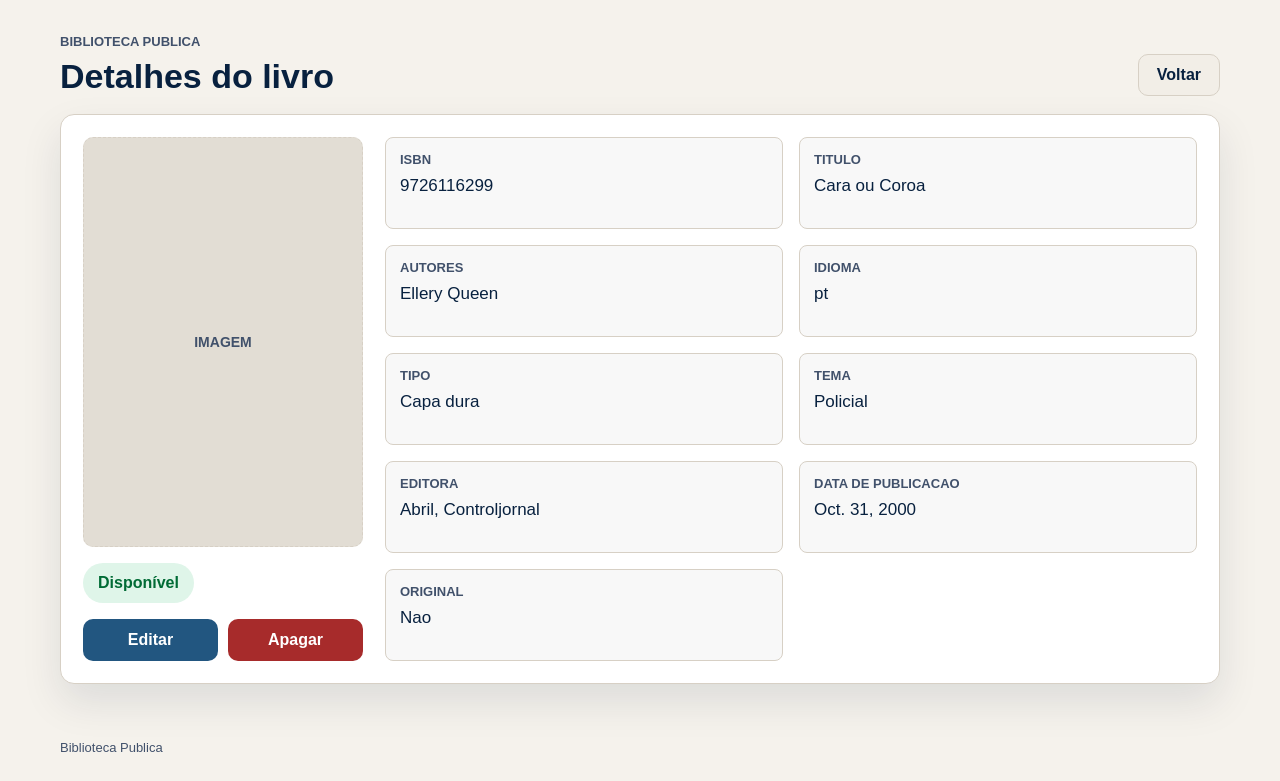
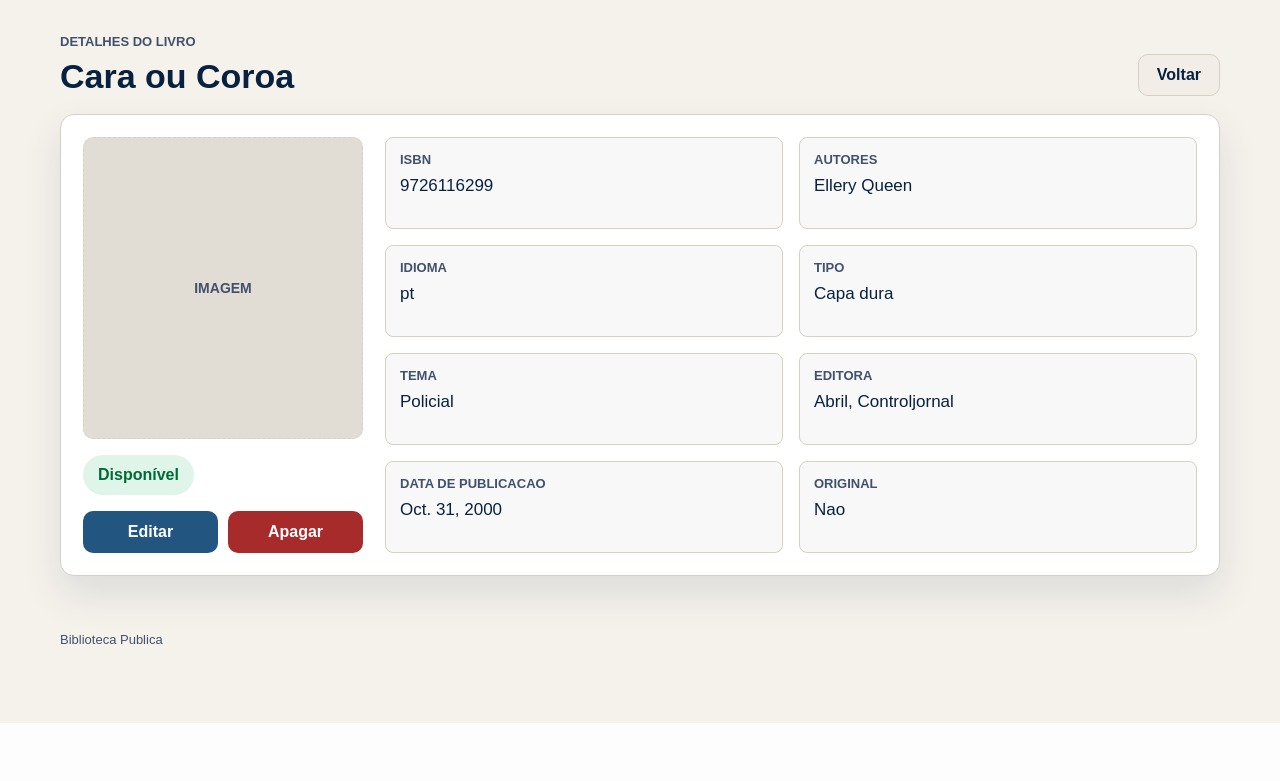
Before and after one commit to Luis-AFO-Gomes/GSI25_P2_biblioteca, a Django app: page /livros/livro/9726116299/ in a window 1280 px wide. Shown: the part 77-858 px from the top of the page. After the commit the page ends 800 px from the top, so only its background shows below. Run offline with Django 5.2, Linux system fonts and the light colour scheme; data comes from the database, SQL or seed files in the repository.

Commit message:
UI adjustements

```diff
--- a/biblioteca/livros/templates/livros/livro_form.html
+++ b/biblioteca/livros/templates/livros/livro_form.html
@@ -3,8 +3,8 @@
 {% block content %}
   <section class="page-title page-title-actions">
     <div>
-      <p class="eyebrow">Biblioteca Publica</p>
-      <h1>{{ page_title }}</h1>
+      <p class="eyebrow">{{ page_title }}</p>
+      <h1> {{ livro.titulo }}</h1>
     </div>
     <a class="button button-secondary" href="{% url 'livros:lista_livros' %}">Voltar</a>
   </section>
@@ -29,10 +29,11 @@
             <dt>ISBN</dt>
             <dd>{{ livro.isbn }}</dd>
           </div>
-          <div>
+<!--          <div>
             <dt>Titulo</dt>
             <dd>{{ livro.titulo }}</dd>
           </div>
+-->
           <div>
             <dt>Autores</dt>
             <dd>{{ livro.get_autores }}</dd>
```
